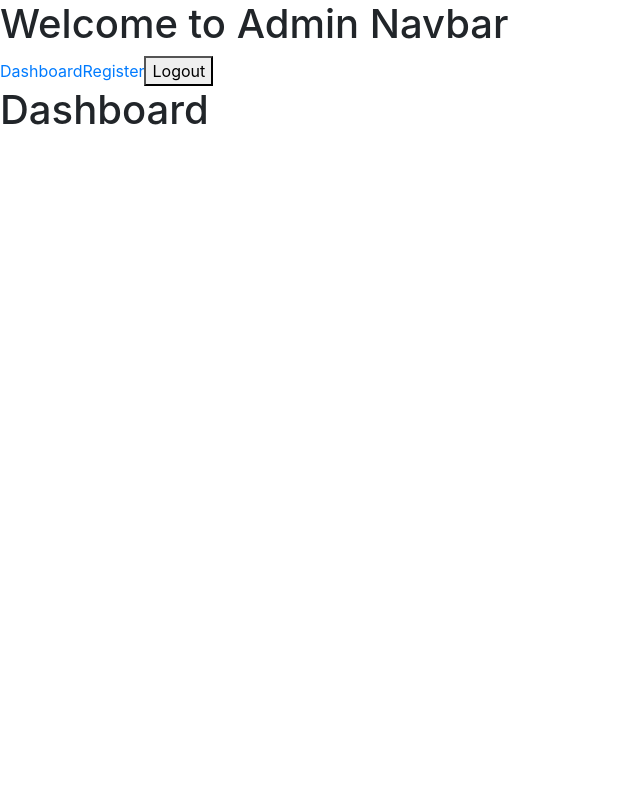
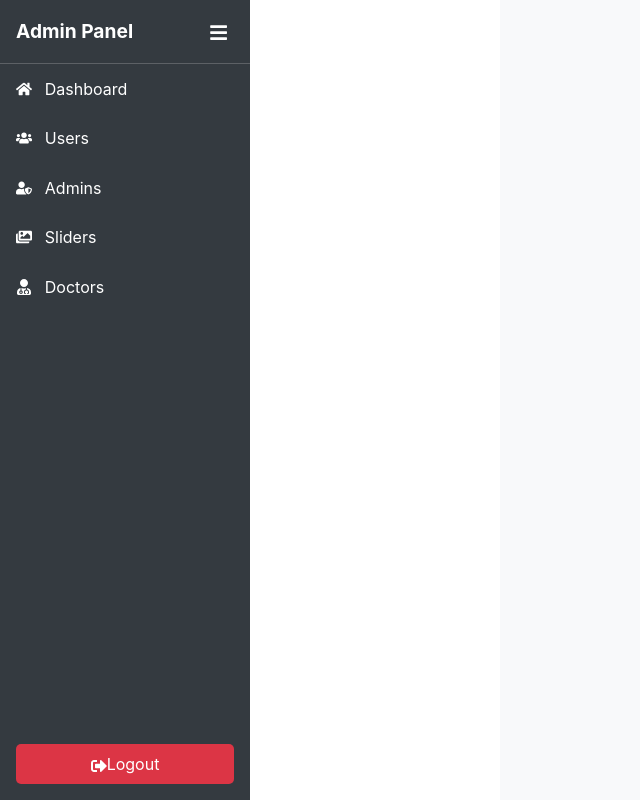
Before and after one commit to YugandharSuryawanshi/Hospital, a React (Create React App) app: page /admin in a window 1280 px wide. Shown: the top 800 px of the page, without its empty margins (0-640 px from the left). Built offline with nearby package versions, Linux system fonts and the light colour scheme; sample sign-in values are in the browser's storage.

Commit message:
Write admin Navbar

```diff
--- a/package.json
+++ b/package.json
@@ -11,6 +11,7 @@
     "framer-motion": "^12.23.12",
     "react": "^19.1.1",
     "react-dom": "^19.1.1",
+    "react-icons": "^5.5.0",
     "react-router-dom": "^7.8.2",
     "react-scripts": "5.0.1",
     "web-vitals": "^2.1.4"
--- a/src/admin/Dashboard.jsx
+++ b/src/admin/Dashboard.jsx
@@ -1,9 +1,12 @@
 import React from "react";
 
 export default function Dashboard() {
+    const user = JSON.parse(localStorage.getItem("adminUser") || "null");
     return (
-        <div>
-            <h1>Dashboard</h1>
+        <div className="p-4">
+            <h2>Dashboard</h2>
+            <p>Welcome{user ? `, ${user.user_name}` : ""}.</p>
+            <p>This is the protected admin area.</p>
         </div>
     );
 }
--- /dev/null
+++ b/src/admin/Navbar.css
@@ -0,0 +1,130 @@
+/* Wrapper */
+.admin-panel {
+  display: flex;
+  height: 100vh;
+}
+
+/* Sidebar */
+.sidebar {
+  background-color: #343a40;
+  color: #fff;
+  display: flex;
+  flex-direction: column;
+  transition: all 0.3s ease;
+  height: 100%;
+  z-index: 1000;
+}
+
+.sidebar.open {
+  width: 250px;
+}
+
+.sidebar.collapsed {
+  width: 70px;
+}
+
+/* Sidebar header */
+.sidebar-header {
+  display: flex;
+  justify-content: space-between;
+  align-items: center;
+  padding: 1rem;
+  font-size: 1.2rem;
+  border-bottom: 1px solid rgba(255, 255, 255, 0.2);
+}
+
+.admin-title {
+  font-weight: bold;
+}
+
+/* Toggle button always visible */
+.sidebar-toggle {
+  background: none;
+  border: none;
+  color: #fff;
+  font-size: 1.2rem;
+  cursor: pointer;
+}
+
+/* Sidebar menu */
+.sidebar-menu {
+  list-style: none;
+  padding: 0;
+  margin: 0;
+  flex: 1;
+}
+
+.sidebar-menu li {
+  padding: 0.8rem 1rem;
+}
+
+.sidebar-menu li a {
+  text-decoration: none;
+  color: #fff;
+  display: flex;
+  align-items: center;
+}
+
+.sidebar-menu li a:hover {
+  background: #495057;
+  border-radius: 5px;
+}
+
+.sidebar-menu .icon {
+  margin-right: 0.8rem;
+}
+
+/* Sidebar footer */
+.sidebar-footer {
+  padding: 1rem;
+}
+
+.logout-btn {
+  width: 100%;
+  background: #dc3545;
+  color: #fff;
+  border: none;
+  padding: 0.5rem;
+  border-radius: 5px;
+  cursor: pointer;
+}
+
+/* Main content */
+.main-content {
+  flex: 1;
+  background-color: #f8f9fa;
+  padding: 2rem;
+  transition: margin-left 0.3s ease, width 0.3s ease;
+}
+
+.main-content.open {
+  margin-left: 250px;
+}
+
+.main-content.collapsed {
+  margin-left: 70px;
+}
+
+.main-content.full {
+  margin-left: 0;
+}
+
+/* Mobile view */
+@media (max-width: 767px) {
+  .sidebar {
+    position: fixed;
+    top: 0;
+    left: -250px;
+    height: 100%;
+    width: 250px;
+  }
+
+  .sidebar.open.mobile {
+    left: 0;
+  }
+
+  .main-content {
+    margin-left: 0;
+    padding: 1rem;
+  }
+}
--- a/src/admin/Navbar.jsx
+++ b/src/admin/Navbar.jsx
@@ -1,21 +1,101 @@
-import React from "react";
-import { NavLink, useNavigate } from "react-router-dom";
+import { useState, useEffect } from "react";
+import {
+    FaBars,
+    FaHome,
+    FaImages,
+    FaSignOutAlt,
+    FaUserMd,
+    FaUsers,
+    FaUserShield,
+} from "react-icons/fa";
+import { Link, useNavigate } from "react-router-dom";
+import "./Navbar.css";
 
-export default function Navbar() {
+export default function Navbar({ children }) {
+    const [isOpen, setIsOpen] = useState(true);
+    const [windowWidth, setWindowWidth] = useState(window.innerWidth);
     const navigate = useNavigate();
+
+    // Update window width on resize
+    useEffect(() => {
+        const handleResize = () => setWindowWidth(window.innerWidth);
+        window.addEventListener("resize", handleResize);
+        return () => window.removeEventListener("resize", handleResize);
+    }, []);
+
+    const isMobile = windowWidth < 768;
 
     const handleLogout = () => {
         localStorage.removeItem("adminToken");
-        navigate("/admin/login", { replace: true });
+        localStorage.removeItem("adminUser");
+        navigate("/login", { replace: true });
     };
 
     return (
-        <>
-            <h1>Welcome to Admin Navbar</h1>
-            <NavLink to="/admin">Dashboard</NavLink>
-            <NavLink to="/admin/register">Register</NavLink>
+        <div className="admin-panel">
+            {/* Sidebar */}
+            <div
+                className={`sidebar ${isOpen ? "open" : "collapsed"} ${isMobile ? "mobile" : ""
+                    }`}
+            >
+                <div className="sidebar-header">
+                    <span className="admin-title">{isOpen && "Admin Panel"}</span>
+                    <button
+                        className="sidebar-toggle"
+                        onClick={() => setIsOpen(!isOpen)}
+                    >
+                        <FaBars />
+                    </button>
+                </div>
 
-            <button onClick={handleLogout}>Logout</button>
-        </>
+                <ul className="sidebar-menu">
+                    <li>
+                        <Link to="/dashboard">
+                            <FaHome className="icon" />
+                            {isOpen && "Dashboard"}
+                        </Link>
+                    </li>
+                    <li>
+                        <Link to="/users">
+                            <FaUsers className="icon" />
+                            {isOpen && "Users"}
+                        </Link>
+                    </li>
+                    <li>
+                        <Link to="/admins">
+                            <FaUserShield className="icon" />
+                            {isOpen && "Admins"}
+                        </Link>
+                    </li>
+                    <li>
+                        <Link to="/sliders">
+                            <FaImages className="icon" />
+                            {isOpen && "Sliders"}
+                        </Link>
+                    </li>
+                    <li>
+                        <Link to="/doctors">
+                            <FaUserMd className="icon" />
+                            {isOpen && "Doctors"}
+                        </Link>
+                    </li>
+                </ul>
+
+                <div className="sidebar-footer">
+                    <button className="logout-btn" onClick={handleLogout}>
+                        <FaSignOutAlt className="icon" />
+                        {isOpen && "Logout"}
+                    </button>
+                </div>
+            </div>
+
+            {/* Main content */}
+            <div
+                className={`main-content ${isOpen ? "open" : "collapsed"} ${isMobile && !isOpen ? "full" : ""
+                    }`}
+            >
+                {children}
+            </div>
+        </div>
     );
 }
--- a/src/admin/ProtectedRoute.jsx
+++ b/src/admin/ProtectedRoute.jsx
@@ -1,12 +1,24 @@
-// src/admin/ProtectedRoute.jsx
 import React from "react";
 import { Navigate } from "react-router-dom";
 
+/**
+ * Usage:
+ * <ProtectedRoute>
+ *   <AdminComponent />
+ * </ProtectedRoute>
+ *
+ * This checks:
+ *  - token exists in localStorage ('adminToken')
+ *  - stored user (adminUser) exists and has role === 'admin'
+ */
 export default function ProtectedRoute({ children }) {
-    const isLoggedIn = localStorage.getItem("adminToken"); // check login token
+    const token = localStorage.getItem("adminToken");
+    const rawUser = localStorage.getItem("adminUser");
+    let user = null;
+    try { user = rawUser ? JSON.parse(rawUser) : null; } catch { user = null; }
 
-    if (!isLoggedIn) {
-        return <Navigate to="/admin/login" replace />;
-    }
+    if (!token) return <Navigate to="/admin/login" replace />;
+    if (!user || user.role !== "admin") return <Navigate to="/admin/login" replace />;
+
     return children;
 }
--- a/src/admin/Register.jsx
+++ b/src/admin/Register.jsx
@@ -1,13 +1,15 @@
-import React, { useState } from "react";
+import { useState } from "react";
 import { useNavigate } from "react-router-dom";
+import axios from "axios";
 
 export default function Register() {
     const [name, setName] = useState("");
     const [email, setEmail] = useState("");
     const [password, setPassword] = useState("");
+    const [image, setImage] = useState(null); // profile image
     const navigate = useNavigate();
 
-    const handleRegister = (e) => {
+    const handleRegister = async (e) => {
         e.preventDefault();
 
         if (!name || !email || !password) {
@@ -15,11 +17,29 @@ export default function Register() {
             return;
         }
 
-        const user = { name, email, password };
-        localStorage.setItem("adminUser", JSON.stringify(user));
+        try {
+            // FormData is required when sending files
+            const formData = new FormData();
+            formData.append("name", name);
+            formData.append("email", email);
+            formData.append("password", password);
+            formData.append("role", "admin"); // or "user" depending
+            if (image) {
+                formData.append("image", image); // backend will handle multer upload
+            }
 
-        alert("Registration successful! Please login.");
-        navigate("/admin/login");
+            const res = await axios.post("http://localhost:5000/api/auth/register", formData, {
+                headers: { "Content-Type": "multipart/form-data" },
+            });
+
+            if (res.status === 201) {
+                alert("Registration successful! Please login.");
+                navigate("/admin/login");
+            }
+        } catch (err) {
+            console.error("Registration error:", err.response?.data || err.message);
+            alert(err.response?.data?.message || "Registration failed");
+        }
     };
     console.log(name, email, password);
 
```
Also changed, not shown: src/admin/Login.jsx (+68 -13 lines), src/admin/Main.jsx (+3 -4 lines), 1 other file (tests, documents, lock files or other folders).
